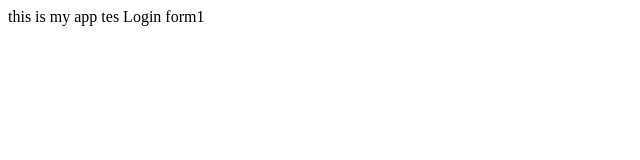
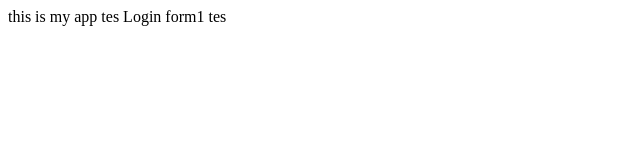
Before and after one commit to AbdurHamzah23/myappsample, a plain HTML site: page index.html in a window 1280 px wide. Shown: the full height of the page, 0-640 px from the left. Drawn offline with Linux system fonts and the light colour scheme.

Commit message:
ini adalah pesannya

```diff
--- a/index.html
+++ b/index.html
@@ -7,6 +7,6 @@
 </head>
 <body>
 	this is my app tes
-	Login form1
+	Login form1 tes
 </body>
 </html>
```
